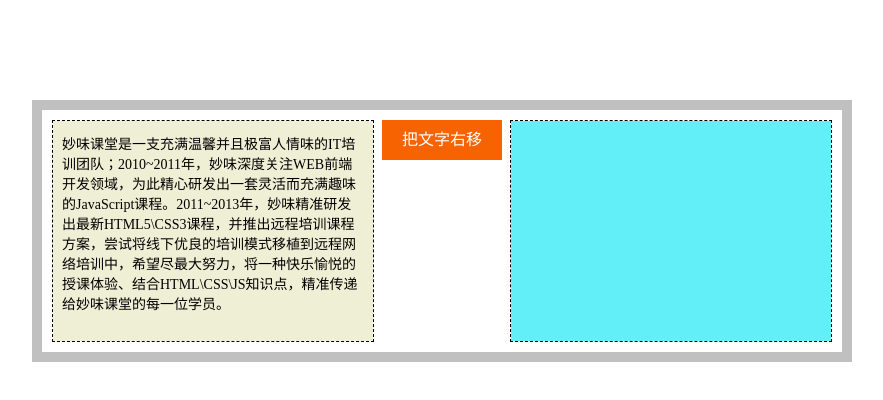
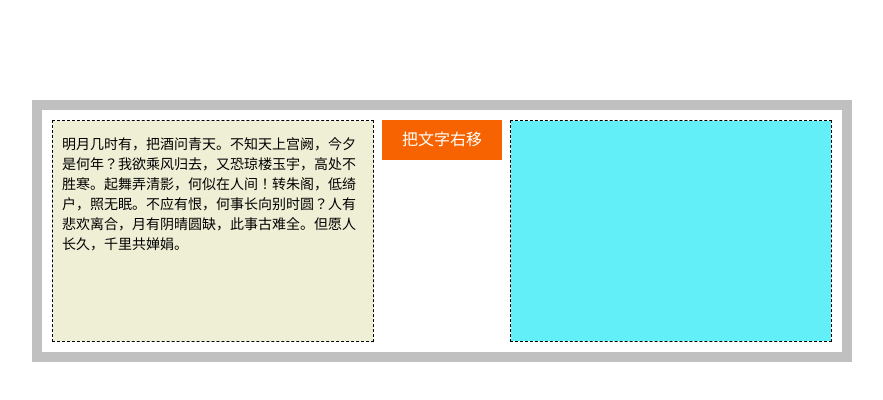
Before and after one commit to xyumin/JS_BasePart, a plain HTML site: page 字符串——文字搬运工/文字搬运工.html in a window 1280 px wide. Shown: the whole page, without its empty margins (198-1081 px from the left). Drawn offline with Linux system fonts and the light colour scheme.

Commit message:
js基础，文字搬运工

```diff
--- a/字符串——文字搬运工/文字搬运工.html
+++ b/字符串——文字搬运工/文字搬运工.html
@@ -9,7 +9,7 @@
 <body>
     <div class="wrap clearfix">
         <div id="left">
-            <p>妙味课堂是一支充满温馨并且极富人情味的IT培训团队；2010~2011年，妙味深度关注WEB前端开发领域，为此精心研发出一套灵活而充满趣味的JavaScript课程。2011~2013年，妙味精准研发出最新HTML5\CSS3课程，并推出远程培训课程方案，尝试将线下优良的培训模式移植到远程网络培训中，希望尽最大努力，将一种快乐愉悦的授课体验、结合HTML\CSS\JS知识点，精准传递给妙味课堂的每一位学员。</p>
+            <p>明月几时有，把酒问青天。不知天上宫阙，今夕是何年？我欲乘风归去，又恐琼楼玉宇，高处不胜寒。起舞弄清影，何似在人间！转朱阁，低绮户，照无眠。不应有恨，何事长向别时圆？人有悲欢离合，月有阴晴圆缺，此事古难全。但愿人长久，千里共婵娟。</p>
         </div>
         <div id="mid">
             <a href="javascript:;">把文字右移</a>
```
